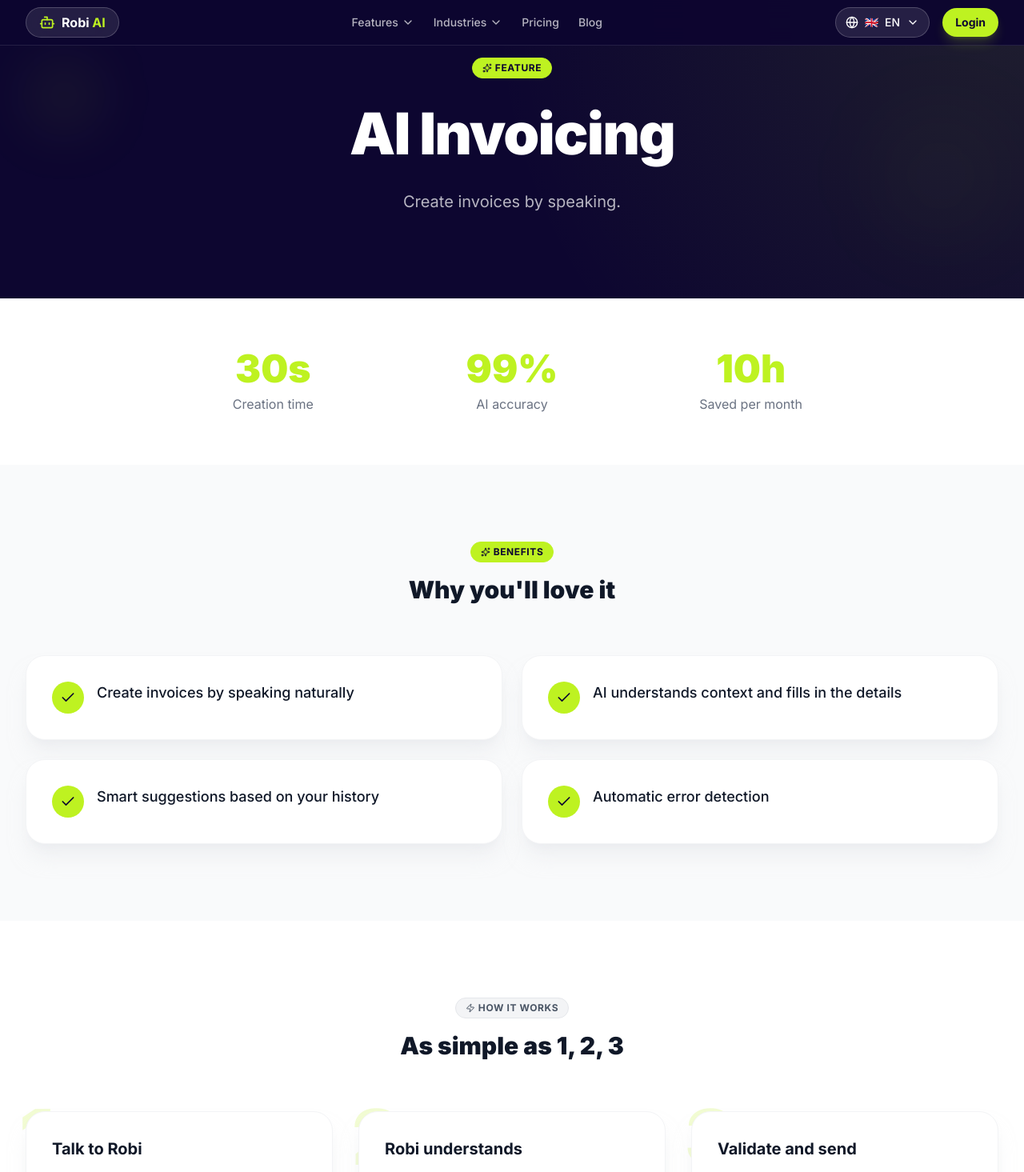
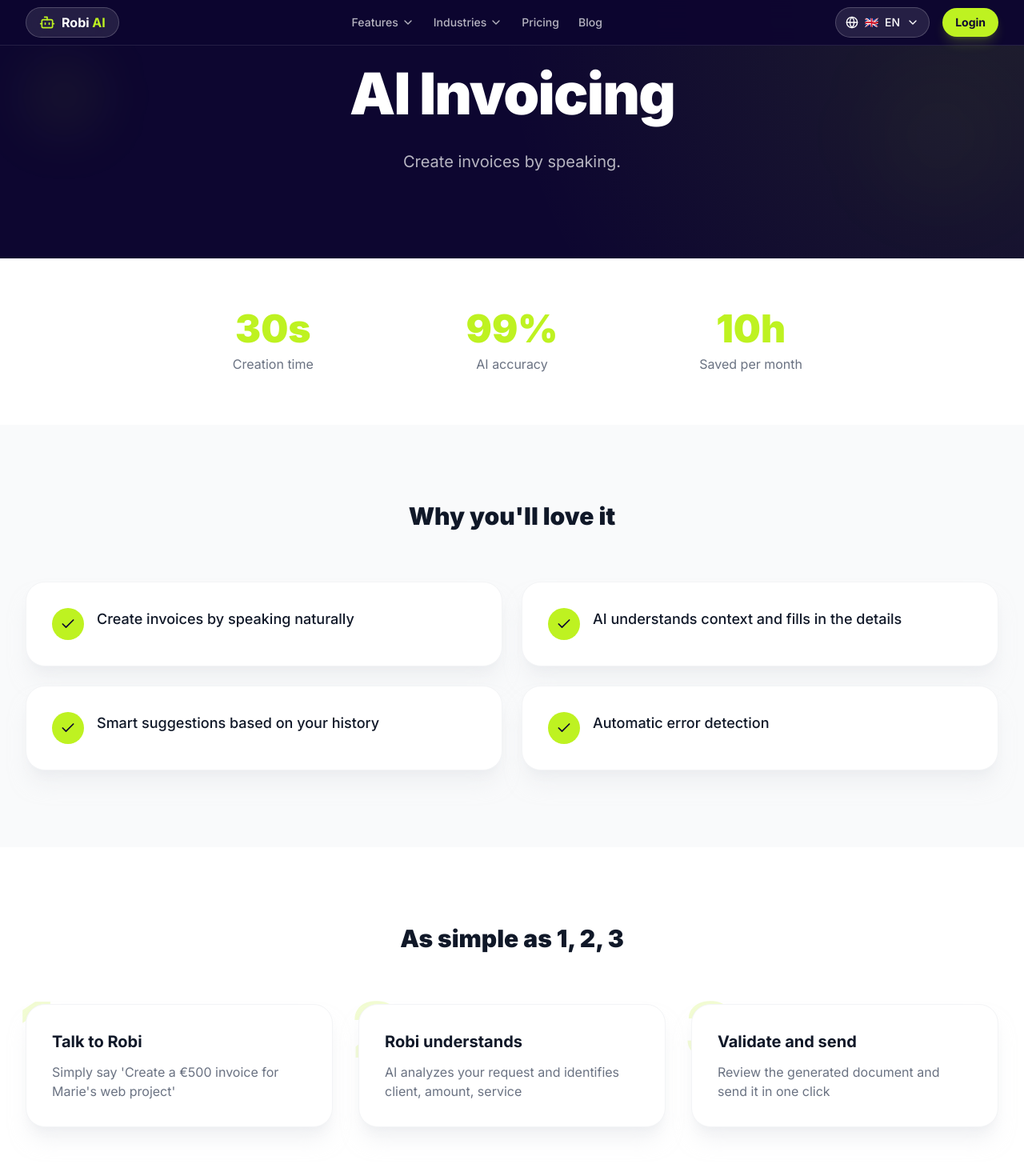
Before and after one commit to DevKarma707/robi-seo-site, a Next.js app: page /en/features/facturation-ia in a window 1280 px wide. Shown: the top 1465 px of the page at 80% size. Built offline with nearby package versions, Linux system fonts and the light colour scheme.

Commit message:
fix: remove all badge pills from hero and section headers
Co-Authored-By: Claude Opus 4.6 <noreply@anthropic.com>

```diff
--- a/src/app/[locale]/features/[slug]/page.tsx
+++ b/src/app/[locale]/features/[slug]/page.tsx
@@ -181,10 +181,6 @@ export default async function FeaturePage({
       <section className="py-24 bg-gray-50">
         <div className="max-w-7xl mx-auto px-4 sm:px-6 lg:px-8">
           <div className="text-center mb-16">
-            <Badge variant="accent" className="mb-4">
-              <Sparkles className="w-3 h-3 mr-1" />
-              {fp.benefits}
-            </Badge>
             <h2 className="text-2xl md:text-3xl font-black text-gray-900">
               {fp.whyYouWillLove}
             </h2>
@@ -207,10 +203,6 @@ export default async function FeaturePage({
       <section className="py-24 bg-white">
         <div className="max-w-7xl mx-auto px-4 sm:px-6 lg:px-8">
           <div className="text-center mb-16">
-            <Badge variant="default" className="mb-4">
-              <Zap className="w-3 h-3 mr-1" />
-              {fp.howItWorks}
-            </Badge>
             <h2 className="text-2xl md:text-3xl font-black text-gray-900">
               {fp.simpleAs123}
             </h2>
--- a/src/components/sections/Hero.tsx
+++ b/src/components/sections/Hero.tsx
@@ -53,15 +53,6 @@ export function Hero({
         <div className="grid grid-cols-1 lg:grid-cols-2 gap-12 items-center">
           {/* Left side - Content */}
           <div className={`${isCenter ? "text-center max-w-4xl mx-auto lg:col-span-2" : "max-w-3xl"}`}>
-            {badge && (
-              <div className={`mb-6 ${isCenter ? "flex justify-center" : ""}`}>
-                <Badge variant="accent">
-                  <Sparkles className="w-3 h-3 mr-1" />
-                  {badge}
-                </Badge>
-              </div>
-            )}
-
             <h1 className="text-4xl md:text-6xl lg:text-7xl font-black text-white leading-tight mb-6 tracking-tight">
               {title}
               {titleAccent && (
```
